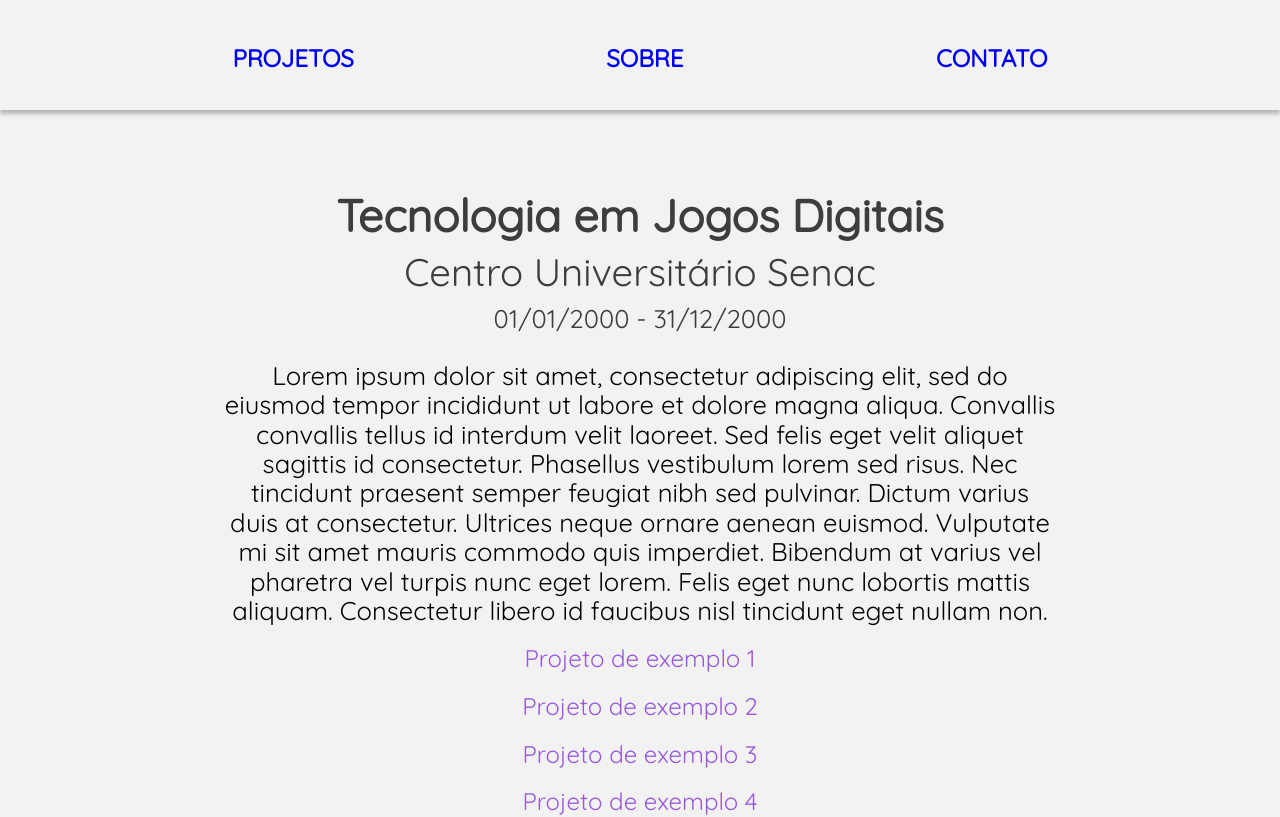
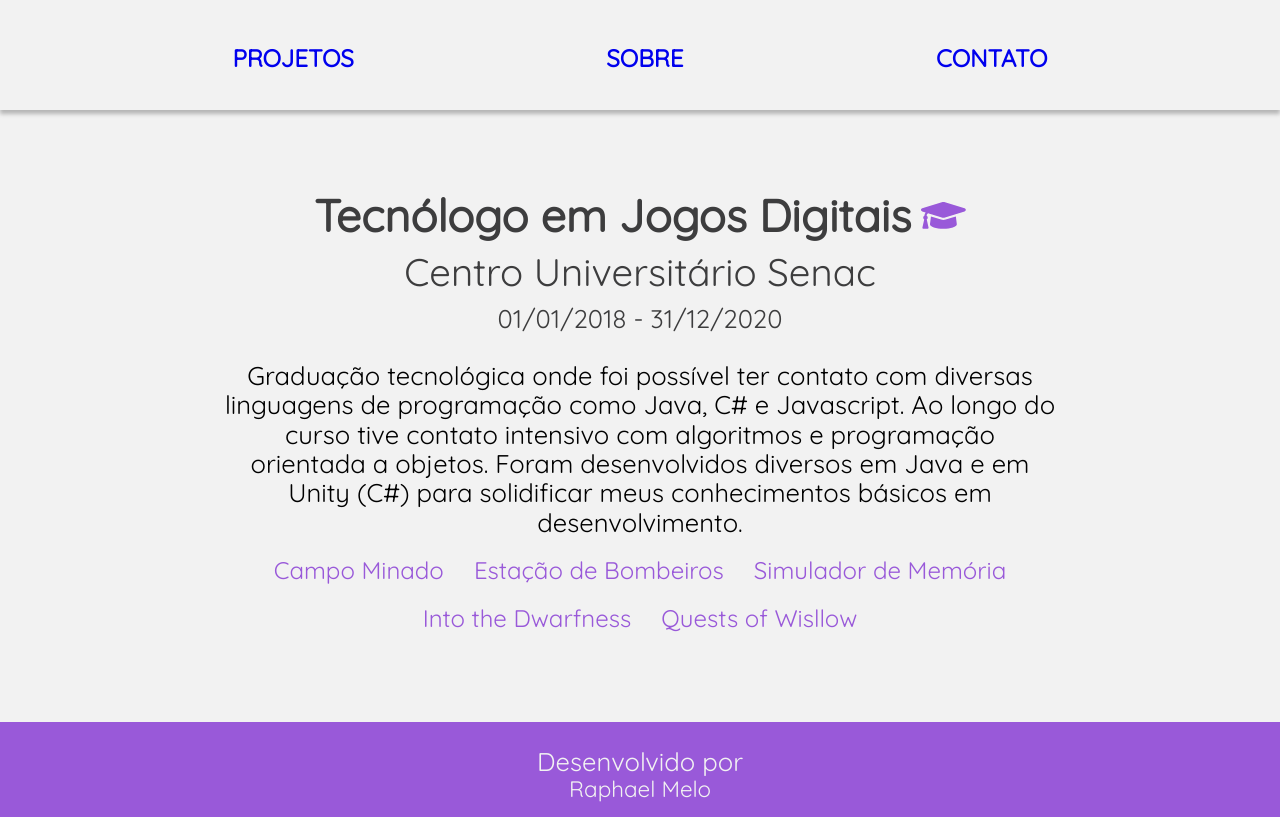
Before and after one commit to RaphaelO-Melo/Portfolio-2.0, a React (Create React App) app in the folder portfolio/: page /graduation in a window 1280 px wide. Shown: the top 817 px of the page. Built offline with nearby package versions, Linux system fonts and the light colour scheme.

Commit message:
Added real information about first graduation course

```diff
--- a/portfolio/src/data/content.json
+++ b/portfolio/src/data/content.json
@@ -2,7 +2,7 @@
     {
         "id": 1,
         "title": "Formação",
-        "text": "Graduado em Programação de Jogos Digitais desde 2020, onde tive meu primeiro contato com desenvolvimento web. Entretanto meu primeiro contato com programação foi em 2015 com um Arduino Uno que usa uma linguagem própria baseada no C++.",
+        "text": "Graduado em Programação de Jogos Digitais desde 2020, onde tive meu primeiro contato com desenvolvimento web. Entretanto minha jornada com programação foi iniciada em 2015 com um Arduino Uno que usa uma linguagem própria baseada no C++.",
         "to": "/graduation"
     },
     {
--- a/portfolio/src/data/graduation/courses.json
+++ b/portfolio/src/data/graduation/courses.json
@@ -1,13 +1,13 @@
 [
     {
         "id": 1,
-        "name": "Tecnologia em Jogos Digitais",
+        "name": "Tecnólogo em Jogos Digitais",
         "type": 1,
         "institution": 1,
-        "start_date": "2000-01-01",
-        "final_date": "2000-12-31",
-        "description": "Lorem ipsum dolor sit amet, consectetur adipiscing elit, sed do eiusmod tempor incididunt ut labore et dolore magna aliqua. Convallis convallis tellus id interdum velit laoreet. Sed felis eget velit aliquet sagittis id consectetur. Phasellus vestibulum lorem sed risus. Nec tincidunt praesent semper feugiat nibh sed pulvinar. Dictum varius duis at consectetur. Ultrices neque ornare aenean euismod. Vulputate mi sit amet mauris commodo quis imperdiet. Bibendum at varius vel pharetra vel turpis nunc eget lorem. Felis eget nunc lobortis mattis aliquam. Consectetur libero id faucibus nisl tincidunt eget nullam non.",
-        "link": "https://www.sp.senac.br/graduacao/tecnologia-em-jogos-digitais",
+        "start_date": "2018-01-01",
+        "final_date": "2020-12-31",
+        "description": "Graduação tecnológica onde foi possível ter contato com diversas linguagens de programação como Java, C# e Javascript. Ao longo do curso tive contato intensivo com algoritmos e programação orientada a objetos. Foram desenvolvidos diversos em Java e em Unity (C#) para solidificar meus conhecimentos básicos em desenvolvimento.",
+        "link": "https://www.sp.senac.br/cursos-tecnicos/curso-tecnico-em-programacao-de-jogos-digitais",
         "projects": [1, 2, 3, 4, 5]
     }
 ]
--- a/portfolio/src/data/graduation/projects.json
+++ b/portfolio/src/data/graduation/projects.json
@@ -1,42 +1,47 @@
 [
     {
         "id": 1,
-        "name": "Projeto de exemplo 1",
+        "name": "Campo Minado",
         "description": "Eget egestas purus viverra accumsan. Amet nisl suscipit adipiscing bibendum est ultricies integer. Suspendisse interdum consectetur libero id faucibus nisl tincidunt. Sit amet justo donec enim diam vulputate ut pharetra sit. Nec feugiat nisl pretium fusce id velit ut tortor pretium. Integer enim neque volutpat ac. Vestibulum sed arcu non odio. Semper risus in hendrerit gravida rutrum quisque. Sed velit dignissim sodales ut eu sem integer. Sed faucibus turpis in eu mi bibendum neque egestas. Elit pellentesque habitant morbi tristique senectus et netus. Arcu odio ut sem nulla pharetra diam sit. Imperdiet sed euismod nisi porta lorem mollis aliquam. Fermentum leo vel orci porta non pulvinar neque. Mi tempus imperdiet nulla malesuada pellentesque. Odio facilisis mauris sit amet. Etiam dignissim diam quis enim lobortis scelerisque fermentum. Amet massa vitae tortor condimentum.",
         "image": "placeholder.png",
+        "link": "https://github.com/RaphaelO-Melo/P03-Minesweeper",
         "institution": 1,
-        "tools": [1]
+        "tools": []
     },
     {
         "id": 2,
-        "name": "Projeto de exemplo 2",
+        "name": "Estação de Bombeiros",
         "description": "Eget egestas purus viverra accumsan. Amet nisl suscipit adipiscing bibendum est ultricies integer. Suspendisse interdum consectetur libero id faucibus nisl tincidunt. Sit amet justo donec enim diam vulputate ut pharetra sit. Nec feugiat nisl pretium fusce id velit ut tortor pretium. Integer enim neque volutpat ac. Vestibulum sed arcu non odio. Semper risus in hendrerit gravida rutrum quisque. Sed velit dignissim sodales ut eu sem integer. Sed faucibus turpis in eu mi bibendum neque egestas. Elit pellentesque habitant morbi tristique senectus et netus. Arcu odio ut sem nulla pharetra diam sit. Imperdiet sed euismod nisi porta lorem mollis aliquam. Fermentum leo vel orci porta non pulvinar neque. Mi tempus imperdiet nulla malesuada pellentesque. Odio facilisis mauris sit amet. Etiam dignissim diam quis enim lobortis scelerisque fermentum. Amet massa vitae tortor condimentum.",
         "image": "placeholder.png",
+        "link": "https://github.com/RaphaelO-Melo/P03-Minesweeper",
         "institution": 1,
-        "tools": [2]
+        "tools": []
     },
     {
         "id": 3,
-        "name": "Projeto de exemplo 3",
+        "name": "Simulador de Memória",
         "description": "Eget egestas purus viverra accumsan. Amet nisl suscipit adipiscing bibendum est ultricies integer. Suspendisse interdum consectetur libero id faucibus nisl tincidunt. Sit amet justo donec enim diam vulputate ut pharetra sit. Nec feugiat nisl pretium fusce id velit ut tortor pretium. Integer enim neque volutpat ac. Vestibulum sed arcu non odio. Semper risus in hendrerit gravida rutrum quisque. Sed velit dignissim sodales ut eu sem integer. Sed faucibus turpis in eu mi bibendum neque egestas. Elit pellentesque habitant morbi tristique senectus et netus. Arcu odio ut sem nulla pharetra diam sit. Imperdiet sed euismod nisi porta lorem mollis aliquam. Fermentum leo vel orci porta non pulvinar neque. Mi tempus imperdiet nulla malesuada pellentesque. Odio facilisis mauris sit amet. Etiam dignissim diam quis enim lobortis scelerisque fermentum. Amet massa vitae tortor condimentum.",
         "image": "placeholder.png",
+        "link": "https://github.com/RaphaelO-Melo/P03-Minesweeper",
         "institution": 1,
-        "tools": [1]
+        "tools": []
     },
     {
         "id": 4,
-        "name": "Projeto de exemplo 4",
+        "name": "Into the Dwarfness",
         "description": "Eget egestas purus viverra accumsan. Amet nisl suscipit adipiscing bibendum est ultricies integer. Suspendisse interdum consectetur libero id faucibus nisl tincidunt. Sit amet justo donec enim diam vulputate ut pharetra sit. Nec feugiat nisl pretium fusce id velit ut tortor pretium. Integer enim neque volutpat ac. Vestibulum sed arcu non odio. Semper risus in hendrerit gravida rutrum quisque. Sed velit dignissim sodales ut eu sem integer. Sed faucibus turpis in eu mi bibendum neque egestas. Elit pellentesque habitant morbi tristique senectus et netus. Arcu odio ut sem nulla pharetra diam sit. Imperdiet sed euismod nisi porta lorem mollis aliquam. Fermentum leo vel orci porta non pulvinar neque. Mi tempus imperdiet nulla malesuada pellentesque. Odio facilisis mauris sit amet. Etiam dignissim diam quis enim lobortis scelerisque fermentum. Amet massa vitae tortor condimentum.",
         "image": "placeholder.png",
+        "link": "https://github.com/RaphaelO-Melo/P03-Minesweeper",
         "institution": 1,
-        "tools": [1]
+        "tools": []
     },
     {
         "id": 5,
-        "name": "Projeto de exemplo 5",
+        "name": "Quests of Wisllow",
         "description": "Eget egestas purus viverra accumsan. Amet nisl suscipit adipiscing bibendum est ultricies integer. Suspendisse interdum consectetur libero id faucibus nisl tincidunt. Sit amet justo donec enim diam vulputate ut pharetra sit. Nec feugiat nisl pretium fusce id velit ut tortor pretium. Integer enim neque volutpat ac. Vestibulum sed arcu non odio. Semper risus in hendrerit gravida rutrum quisque. Sed velit dignissim sodales ut eu sem integer. Sed faucibus turpis in eu mi bibendum neque egestas. Elit pellentesque habitant morbi tristique senectus et netus. Arcu odio ut sem nulla pharetra diam sit. Imperdiet sed euismod nisi porta lorem mollis aliquam. Fermentum leo vel orci porta non pulvinar neque. Mi tempus imperdiet nulla malesuada pellentesque. Odio facilisis mauris sit amet. Etiam dignissim diam quis enim lobortis scelerisque fermentum. Amet massa vitae tortor condimentum.",
         "image": "placeholder.png",
+        "link": "https://github.com/RaphaelO-Melo/P03-Minesweeper",
         "institution": 1,
-        "tools": [1]
+        "tools": []
     }
 ]
--- a/portfolio/src/pages/Graduation/CourseCard/CourseCard.module.scss
+++ b/portfolio/src/pages/Graduation/CourseCard/CourseCard.module.scss
@@ -35,9 +35,20 @@
         color: $black;
 
         &__name{
+
             margin: 0;
             font-size: 1.4em;
             font-weight: bolder;
+            display: flex;
+            align-content: center;
+            justify-content: center;
+            align-items: center;
+
+            &__type{
+                margin-left: 10px;
+                color: $purple;
+            }
+
         }
 
         &__institution{
@@ -82,10 +93,6 @@
                 padding: 5px 10px;
                 font-size: 0.75em;
 
-                @media (max-width: $desktop_md) {
-                    width: 90%;
-                }
-
             }
 
             &__project:hover{
--- a/portfolio/src/pages/Graduation/CourseCard/index.tsx
+++ b/portfolio/src/pages/Graduation/CourseCard/index.tsx
@@ -2,6 +2,8 @@
 import style from './CourseCard.module.scss';
 import { getInstitutionName, getProjectName, convertToBrazilDate } from 'common/Library';
 import { Link } from 'react-router-dom';
+import { FaGraduationCap } from 'react-icons/fa';
+import { GrCertificate } from 'react-icons/gr';
 
 export default function CourseContainer({
     id,
@@ -20,7 +22,10 @@
     return (
         <div className={style.card}>
             <div className={style.card__header}>
-                <h2 className={style.card__header__name}>{name}</h2>
+                <h2 className={style.card__header__name}>
+                    {name}
+                    {type == 1 ? <FaGraduationCap className={style.card__header__name__type}  /> : <GrCertificate className={style.card__header__name__type}/>}
+                </h2>
                 <span className={style.card__header__institution}>
                     {institutionName}
                 </span>
--- a/portfolio/src/pages/Graduation/index.tsx
+++ b/portfolio/src/pages/Graduation/index.tsx
@@ -1,5 +1,6 @@
 import courses from 'data/graduation/courses.json';
 import Course from './CourseCard';
+
 export default function Graduation() {
     return (
         <section>
```
